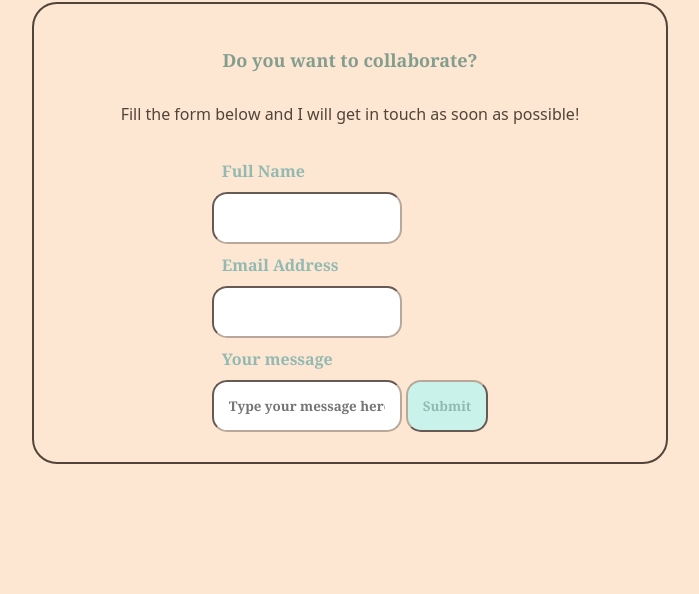
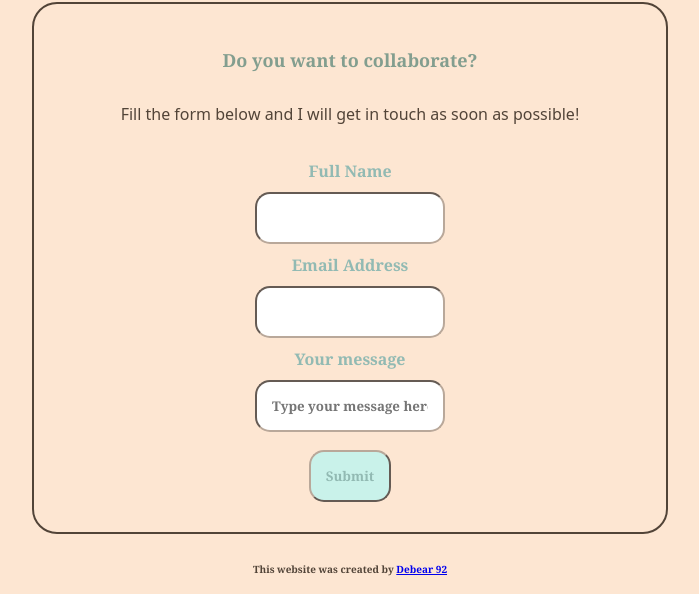
Before and after one commit to debear92/link-in-bio, a plain HTML site: page index.html in a window 1280 px wide. Shown: the part 855-1449 px from the top of the page, without its empty margins (290-989 px from the left). Before the commit the page ends 1345 px from the top, so only its background shows below. Drawn offline with Linux system fonts and the light colour scheme.

Commit message:
Added footer and completed README.md file

```diff
--- a/index.html
+++ b/index.html
@@ -14,7 +14,7 @@
     <script src="https://kit.fontawesome.com/f3cae95f52.js" crossorigin="anonymous"></script>
     <title>Link In Bio!</title>
 </head>
-<header>
+<body>
     <img src="https://images.pexels.com/photos/2691961/pexels-photo-2691961.jpeg?auto=compress&cs=tinysrgb&w=1260&h=750&dpr=1" alt="profile-image">
     <nav>
         <a href="#aboutme">
@@ -27,8 +27,6 @@
             <h4>Contact Me</h4>
         </a>
     </nav>
-</header>
-<body>
     <div id="container">
     <div class="card" id="aboutme">
         <h4>About Me</h4>
@@ -70,20 +68,32 @@
         <p>Fill the form below and I will get in touch as soon as possible!</p>
         <div class="form">
         <form action="https://formdump.codeinstitute.net" method="post">
+            <div class="label">
             <label for="name">Full Name</label>
+            </div>
             <input type="text" name="name" id="name" >
             <br>
+            <div class="label">
             <label for="email">Email Address</label>
+            </div>
             <input type="email" id="email" name="email">
             <br>
+            <div class="label">
             <label for="yourmessage">Your message</label>
+            </div>
             <input type="text" name="yourmessage" id="yourmessage" placeholder="Type your message here">
+            <br>
+            <br>
             <input type="submit" id="submit">
         </form>
         </div>
     </div>
 </div>
 <br>
-    <footer></footer>
+    <footer>
+        <p> This website was created by
+            <a href="https://github.com/Debear92" target="_blank">Debear 92</a>
+        </p>
+    </footer>
 </body>
 </html>
--- a/style.css
+++ b/style.css
@@ -112,4 +112,17 @@ div p {
 #submit {
     background-color: #C9F2EA;
     color: #92BAB3;
+    display: block;
+    margin: 0 auto;
 }
+
+.label {
+    display:grid;
+    place-items: center;
+}
+
+footer p {
+    font-family: 'Noto Serif', serif;
+    color:#524438;
+    font-size:x-small;
+}
```
Also changed, not shown: images/About Me.PNG (added), images/Contact Me.PNG (added), images/My Social Media.PNG (added), images/body.PNG (added), images/main image and navigation bar.PNG (added), 1 other file.
